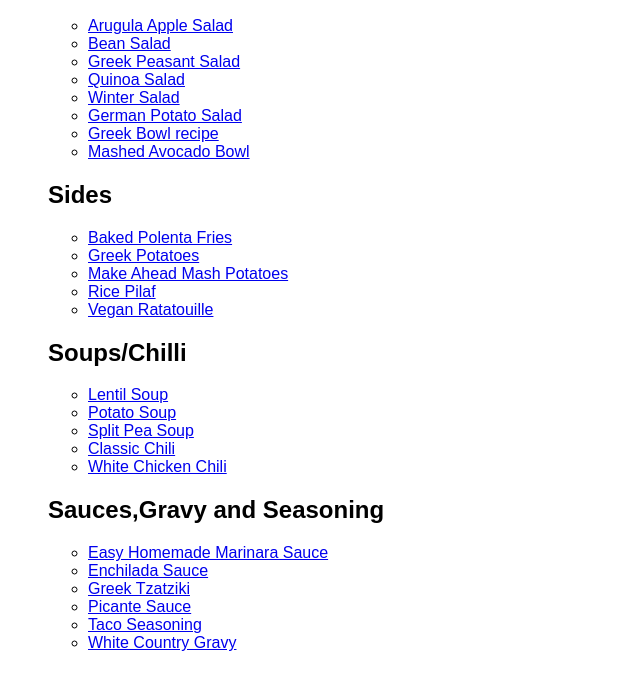
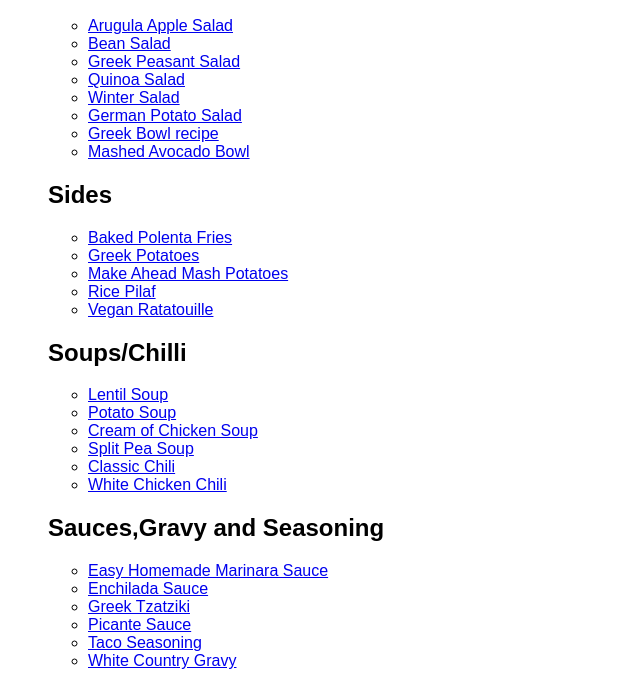
Before and after one commit to mrmclaughlin/Recipes, a plain HTML site: page index.html in a window 1280 px wide. Shown: the part 111-785 px from the top of the page, without its empty margins (0-640 px from the left). Drawn offline with Linux system fonts and the light colour scheme.

Commit message:
Update index.html

```diff
--- a/index.html
+++ b/index.html
@@ -44,9 +44,13 @@
     <ul>
        <li><a href="LentilSoup.html">Lentil Soup</a></li>
         <li><a href="PotatoSoup.html">Potato Soup</a></li>
+         <li><a href="CreamofChickenSoup.html">Cream of Chicken Soup</a></li>
+
         <li><a href="SplitPeaSoup.html">Split Pea Soup</a></li>
          <li><a href="BestClassicChilli.html">Classic Chili</a></li>
          <li><a href=" WhiteChickenChili.html">White Chicken Chili</a></li>
+
+
 
     </ul>
 
```
